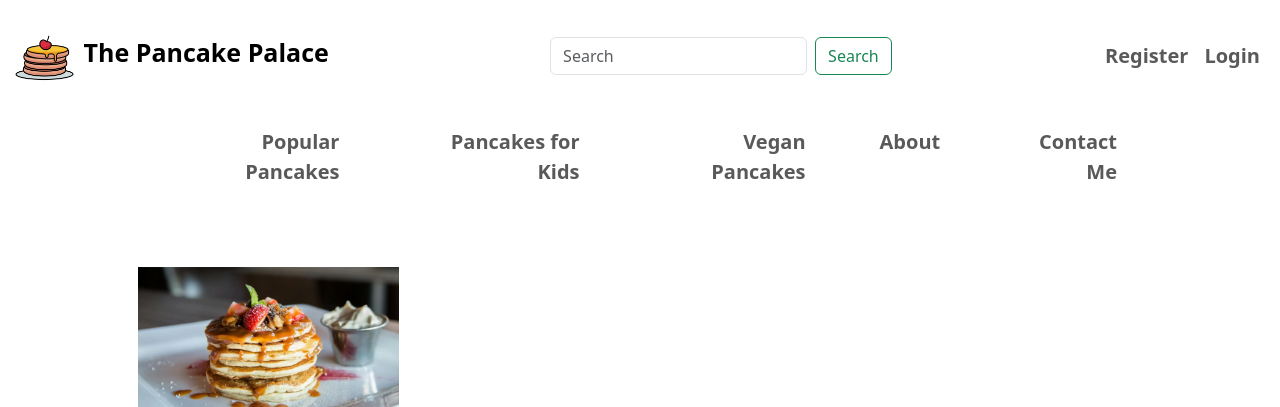
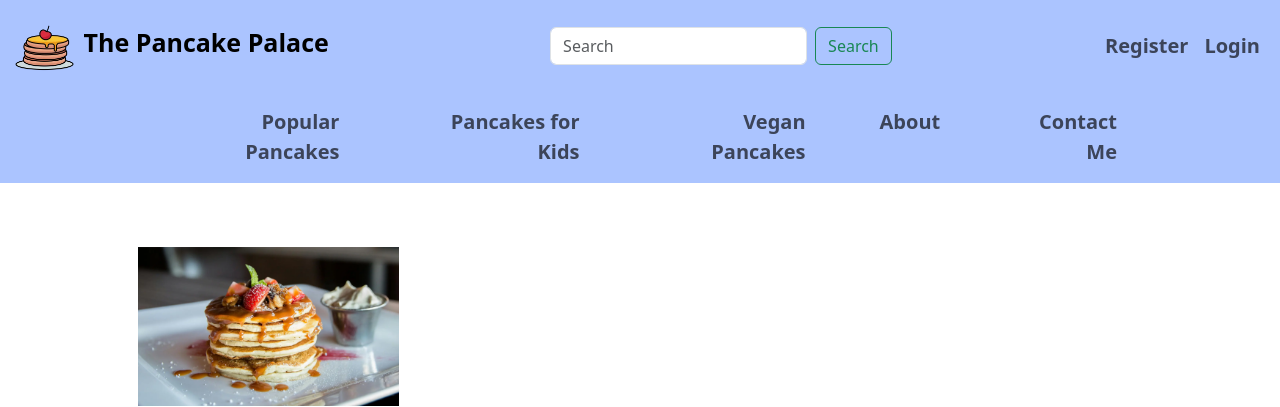
Before and after one commit to vega-2135/the_pancake_palace, a Django app: page /about/ in a window 1280 px wide. Shown: the top 407 px of the page. Run offline with Django 4.2, Linux system fonts and the light colour scheme; data that the repository does not hold is empty; parts of the project's set-up code (start-up, migrations or seed data) failed here and were passed over; some libraries are stand-ins or nearby versions.

Commit message:
Style navigation bar and elements with card class
Add a background color to the nav bar and elements with card
class to improve UX.

Signed-off-by: Carolina Romero Carrasco <mcarolinarc28@gmail.com>

```diff
--- a/static/css/style.css
+++ b/static/css/style.css
@@ -1,16 +1,16 @@
 body {
     min-height: 100vh;
-}
 
 .page-title {
     font-size: 25px;
 }
 
 /* Nav bar */
+
 nav {
-    margin-top: 10px;
     font-size: 20px;
     font-weight: bold;
+    background-color: rgb(171, 196, 255);
 }
 
 .navbar-collapse {
@@ -43,7 +43,7 @@
 }
 
 .recipe-img {
-    width: 700px;
+    width: 790px;
     height: auto;
     margin-bottom: 100px;
 }
@@ -178,9 +178,16 @@
 }
 
 .card-width {
-    width: 700px;
+    width: 790px;
 }
 
+.card-border {
+    border: 2px solid rgb(171, 196, 255);
+}
+
+li::marker {
+    color: rgb(171, 196, 255);
+  }
 
 .item-title {
     font-size: 25px;
--- a/templates/base.html
+++ b/templates/base.html
@@ -40,7 +40,8 @@
 <body class="d-flex flex-column main-bg">
 
     <!-- Navigation Menu -->
-    <nav class="navbar navbar-expand-md navbar-light bg-white">
+    <div class="nav-section">
+        <nav class="navbar navbar-expand-md navbar-light">
             <div class="container-fluid">
 
                 <a class="page-title navbar-brand" href="{% url 'home' %}">
@@ -104,7 +105,7 @@
                 </div>
             </div>
         </nav>
-    <nav class="navbar navbar-expand-md navbar-light bg-white">
+        <nav class="navbar navbar-expand-md navbar-light">
             <div class="container-fluid">
                 <!-- Categories -->
                 <div class="collapse navbar-collapse" id="navbarSupportedContent">
@@ -136,6 +137,7 @@
                 </div>
             </div>
         </nav>
+    </div>
 
 
      <!-- Notifications -->
```
Also changed, not shown: templates/recipe_detail.html (+6 -6 lines). Lines whose indentation alone changed are shown as unchanged.
